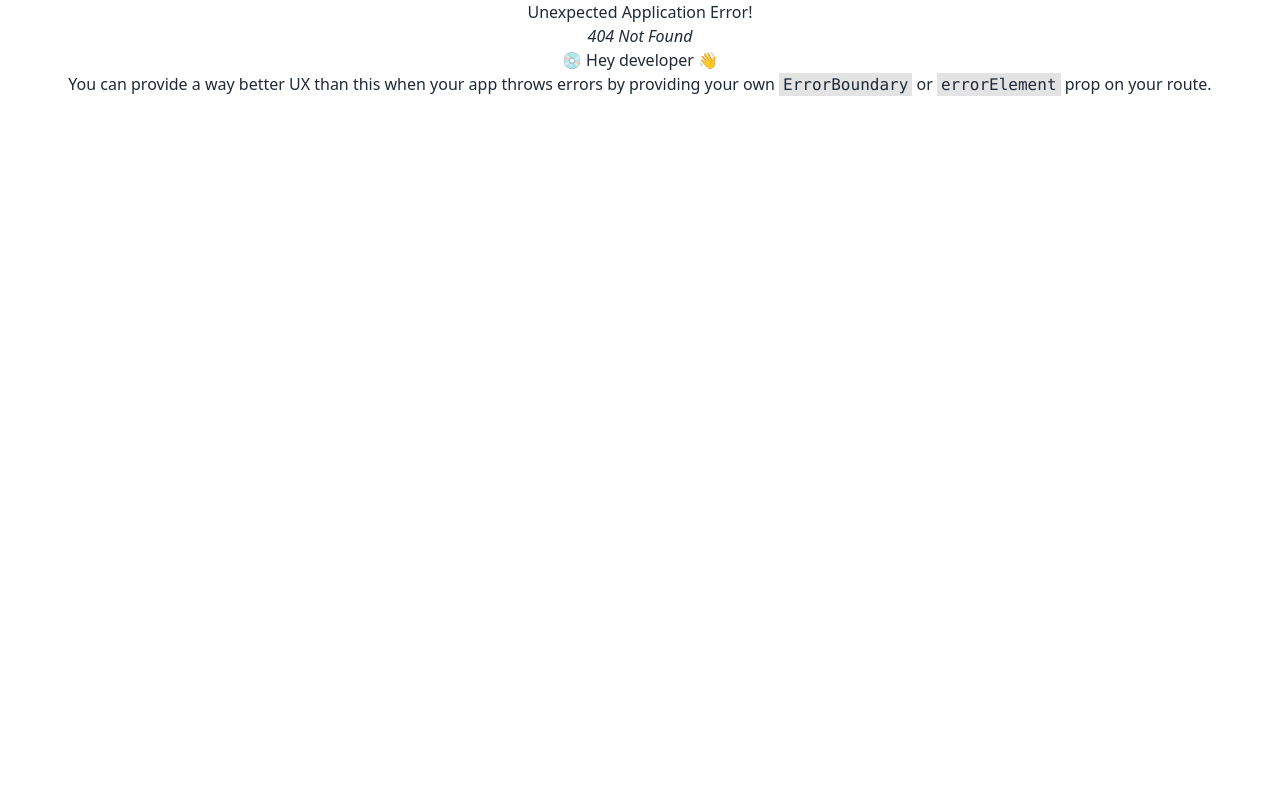
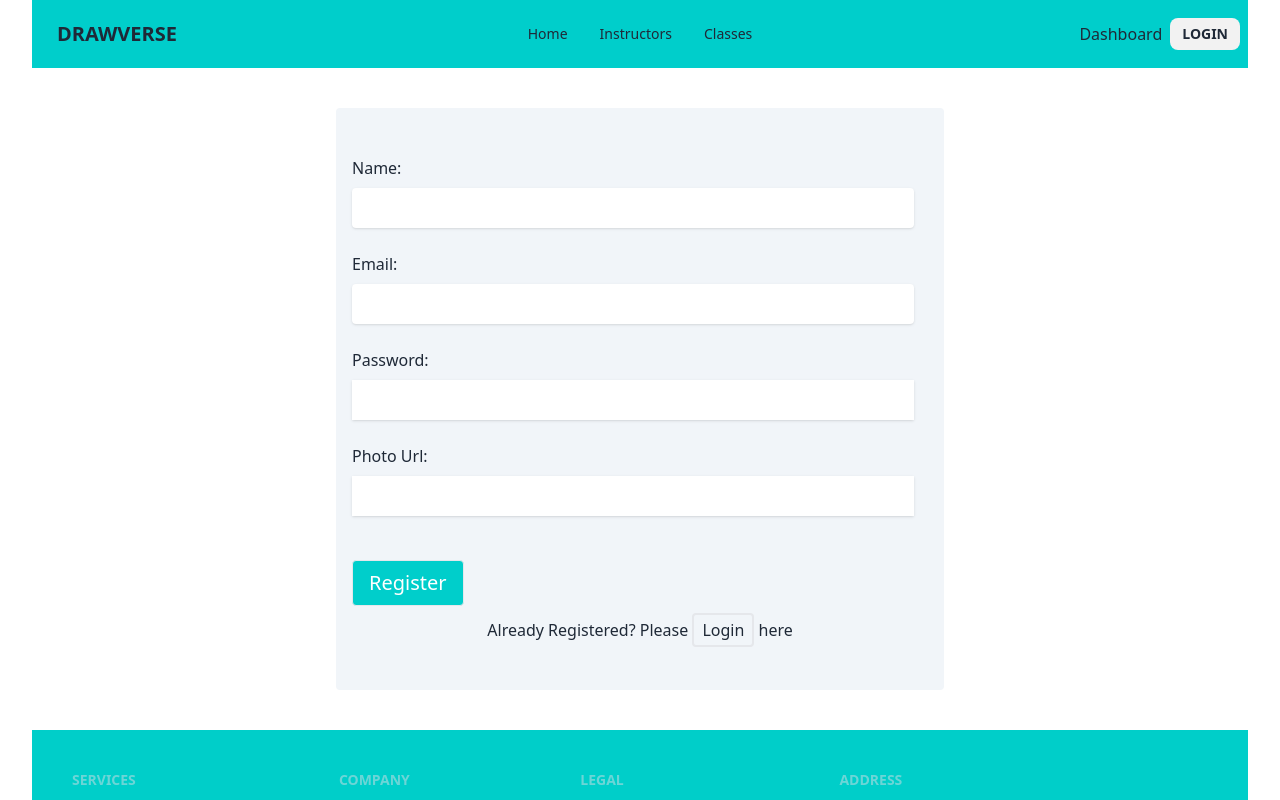
Before and after one commit to Rakibul-Islam01/assignment-12-client, a React (Vite) app: page /register in a window 1280 px wide. Before the commit this address had no page. Shown: the top 800 px of the page. Built offline with nearby package versions, Linux system fonts and the light colour scheme.

Commit message:
login and registration page added

```diff
--- a/index.html
+++ b/index.html
@@ -4,7 +4,7 @@
     <meta charset="UTF-8" />
     <link rel="icon" type="image/svg+xml" href="/vite.svg" />
     <meta name="viewport" content="width=device-width, initial-scale=1.0" />
-    <title>Vite + React</title>
+    <title>Draw Verse</title>
   </head>
   <body>
     <div id="root"></div>
--- a/package.json
+++ b/package.json
@@ -14,6 +14,7 @@
     "match-sorter": "^6.3.1",
     "react": "^18.2.0",
     "react-dom": "^18.2.0",
+    "react-icons": "^4.9.0",
     "react-router-dom": "^6.12.1",
     "sort-by": "^1.2.0"
   },
--- /dev/null
+++ b/src/Pages/Login/Login.css
@@ -0,0 +1,21 @@
+.width-res{
+    width: 95%;
+}
+
+.goggle{
+    display: block;
+    margin: 10px auto;
+   text-align: center;
+   margin-bottom: 40px;
+}
+.goggle .border{
+    border: 1px solid rgb(24, 183, 247);
+    padding: 10px 20px;
+    border-radius: 5px;
+    text-align: center;
+}
+.goggle .border:hover{
+    cursor: pointer;
+    color: white;
+    background-color: rgb(0, 72, 100);
+}
--- a/src/Pages/Login/Login.jsx
+++ b/src/Pages/Login/Login.jsx
@@ -1,9 +1,51 @@
-import React from 'react';
+import React, { useState } from 'react';
+import { Link } from 'react-router-dom';
+import './Login.css'
+import { FaBeer, FaEye } from 'react-icons/fa';
 
 const Login = () => {
+    const [showPassword, setShowPassword] = useState(false);
+
+    const handleTogglePassword = () => {
+        setShowPassword(!showPassword);
+    };
+
+    const handleLogin = (e) => {
+        e.preventDefault();
+        // Perform login logic here
+        console.log('Email:', email);
+        console.log('Password:', password);
+    };
+
     return (
         <div>
+            <form onSubmit={handleLogin} className='w-full text-start md:w-1/2 mx-auto bg-slate-100 my-10 py-12 rounded'>
+                <div className='ml-4 '>
+                    <label className='' htmlFor="email">Email:</label> <br />
+                    <input className='py-2 mt-2 px-3 width-res rounded shadow'
+                        type="email"
+                        id="email"
+                        name='email'
+                        required
+                    /><br /><br />
 
+                    <label htmlFor="password">Password:</label> <br />
+                    <div className='relative'>
+                        <input
+                            className='py-2 mt-2 px-3 width-res shadow'
+                            type="password"
+                            id="password"
+                            name='password'
+                            required
+                        />
+                        {/* <FaEye className='absolute right-12 text-lg bottom-3'></FaEye> */}
+                    </div>
+                    <input className='border login-btn bg-[#00cecb] hover:bg-[#0d807e] transition  text-white py-2 px-4 text-xl rounded mt-5 cursor-pointer' type="submit" value="Login" />
+                </div>
+                {/* <p className='text-green-700 text-center'>{success}</p>
+                <p className='text-red-700 text-center'>{error}</p> */}
+                <p className='text-center mt-3'>Haven't an account? Please <Link className='border-2 rounded px-2 py-1 hover:bg-[#e6e6e6]  border-gray' to="/register">Register</Link> here </p>
+            </form>
         </div>
     );
 };
--- /dev/null
+++ b/src/Pages/Registration/Registration.jsx
@@ -0,0 +1,67 @@
+import React, { useState } from 'react';
+import { Link } from 'react-router-dom';
+
+const Registration = () => {
+    const [error, setError] = useState('')
+    const [success, setSuccess] = useState('')
+
+    const handleRegister = event =>{
+        event.preventDefault();
+
+        const form = event.target;
+        const name = form.name.value;
+        const email = form.email.value;
+        const password = form.password.value;
+        const photoUrl = form.photoUrl.value;
+        console.log(name, email, password, photoUrl)
+    }
+    return (
+        <div>
+            <form onSubmit={handleRegister} className='w-full md:w-1/2 mx-auto bg-slate-100 my-10 py-12 rounded'>
+                <div className='ml-4 text-start'>
+                    <label htmlFor="name">Name:</label> <br />
+                    <input className='py-2 mt-2 px-3 width-res rounded shadow'
+                        type="text"
+                        id="name"
+
+                        name='name'
+                        required
+                    /><br /><br />
+                    <label htmlFor="email">Email:</label> <br />
+                    <input className='py-2 mt-2 px-3 width-res rounded shadow'
+                        type="email"
+                        id="email"
+
+                        name='email'
+                        required
+                    /><br /><br />
+
+                    <label htmlFor="password">Password:</label> <br />
+                    <input
+                        className='py-2 mt-2 px-3 width-res shadow'
+                        type="password"
+                        id="password"
+                        name='password'
+                        required
+                    /><br /><br />
+                    <label htmlFor="photoUrl">Photo Url:</label> <br />
+                    <input
+                        className='py-2 mt-2 px-3 width-res shadow'
+                        type="text"
+                        id="photoUrl"
+                        name='photoUrl'
+                        required
+                    /><br /><br />
+                    <input className='border login-btn bg-[#00cecb] hover:bg-[#0d807e] transition  text-white py-2 px-4 text-xl rounded mt-5 cursor-pointer' type="submit" value="Register" />
+                </div>
+
+                {/* <p className='text-green-700 text-center'>{success}</p>
+                <p className='text-red-700 text-center'>{error}</p> */}
+
+                <p className='text-center mt-3'>Already Registered? Please <Link className='border-2 rounded px-2 py-1 hover:bg-[#e6e6e6]  border-gray' to="/login">Login</Link> here </p>
+            </form>
+        </div>
+    );
+};
+
+export default Registration;
--- /dev/null
+++ b/src/Provider/AuthProvider.jsx
@@ -0,0 +1,27 @@
+import React, { createContext } from 'react';
+
+
+export const AuthContext = createContext()
+
+const Provider = ({ children }) => {
+    const [user, setUser] = useState(null);
+    const [loading, setLoading] = useState(true);
+
+
+
+
+
+    const authInfo = {
+        user,
+    }
+
+    return (
+        <div>
+            <AuthContext.Provider value={authInfo}>
+                {children}
+            </AuthContext.Provider>
+        </div>
+    );
+};
+
+export default Provider;
--- a/src/Shared/Navbar/Navbar.jsx
+++ b/src/Shared/Navbar/Navbar.jsx
@@ -4,7 +4,7 @@ import { Link } from 'react-router-dom';
 const Navbar = () => {
     return (
         <div>
-            <div className="navbar bg-[#00cec9]">
+            <div className="navbar bg-[#00cecb]">
                 <div className="navbar-start">
                     <div className="dropdown">
                         <label tabIndex={0} className="btn btn-ghost lg:hidden">
@@ -27,7 +27,9 @@ const Navbar = () => {
                 </div>
                 <div className="navbar-end">
                     <Link className='md:mr-2' to="/dashboard">Dashboard</Link>
-                    <a className="btn">Profile Pic</a>
+                    <button className='btn btn-sm border-none hover:bg-[#13b8b5]'>
+                    <Link to="/login">Login</Link>
+                    </button>
                 </div>
             </div>
         </div>
```
Also changed, not shown: src/main.jsx (+10 -0 lines), src/firebase/firebase.config.js (added), 1 other file (tests, documents, lock files or other folders).
